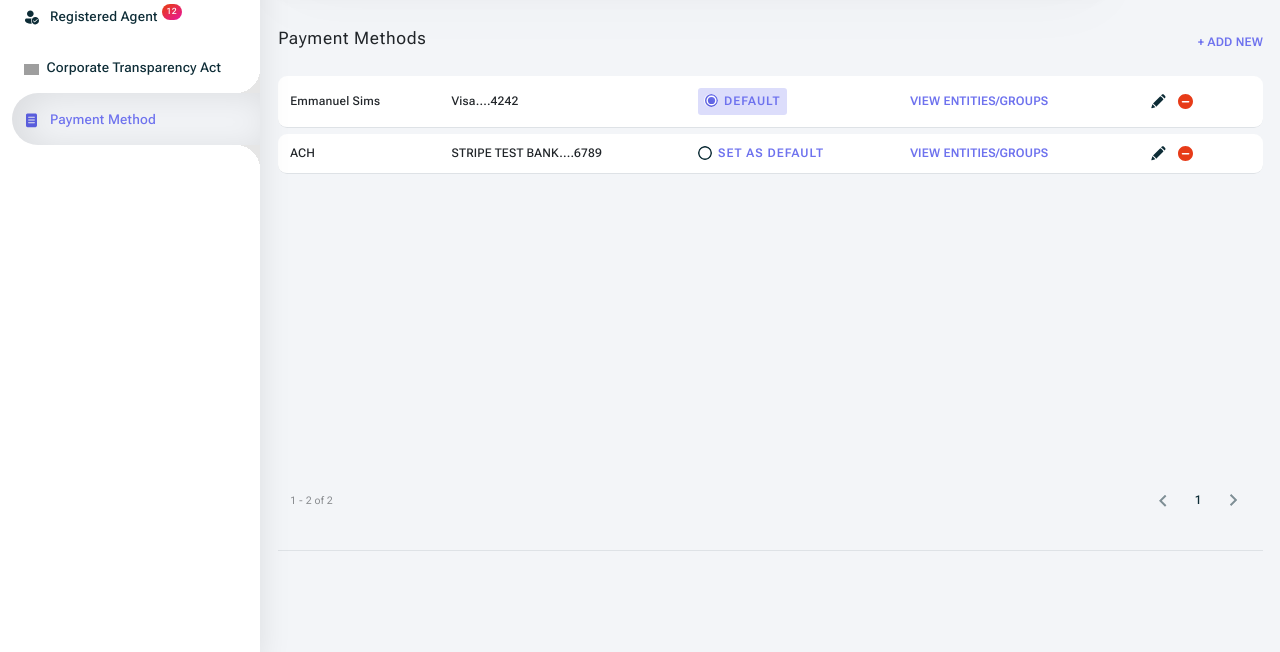
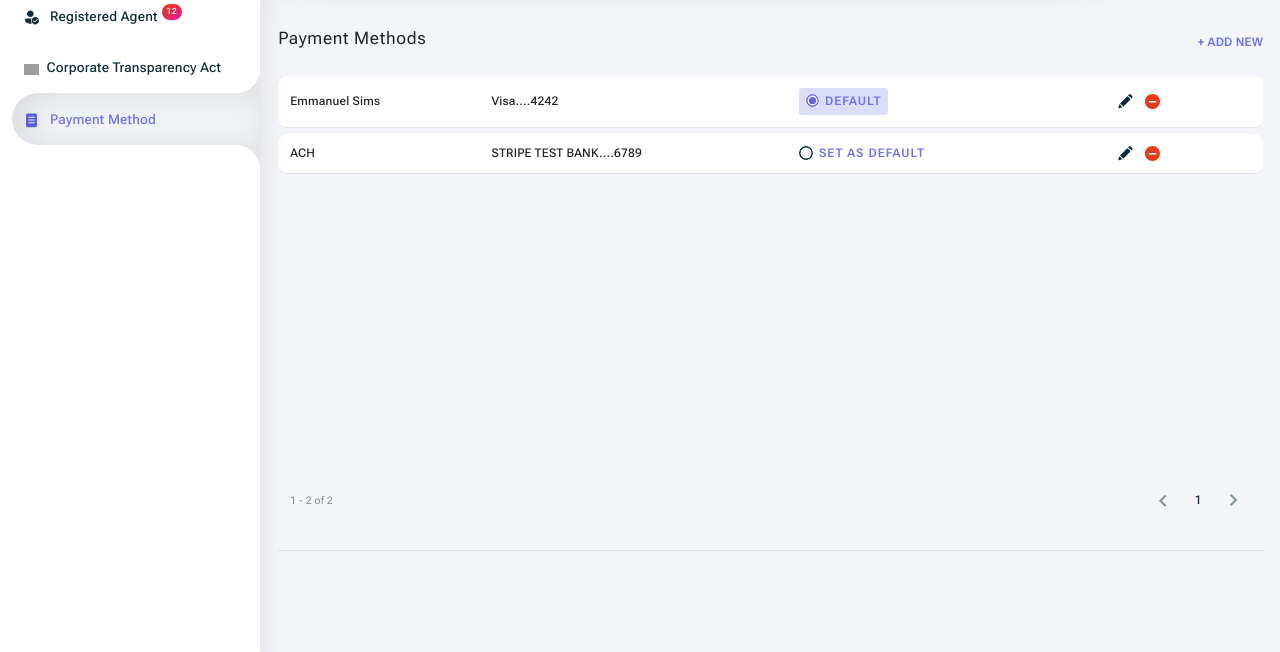
Before and after one commit to developervivek1/member-portal, a website: page report-payment.html in a window 1280 px wide. Shown: the part 148-800 px from the top of the page. Drawn offline with Linux system fonts and the light colour scheme; grey boxes are pictures that could not be loaded.

Commit message:
fix: removed view entity /groups details from payment table

```diff
--- a/report-payment.html
+++ b/report-payment.html
@@ -185,12 +185,7 @@
                                                 <td class="sorting_1">Emmanuel Sims</td>
                                                 <td>Visa....4242</td>
                                                 <td><span class="d-flex align-items-center"><span class="purple-bg-light p-2 rounded-1"><input type="radio" id="card-default-677" name="card" class="form-check-input default-card" data-ajax-url="http://13.64.144.136/qa/billing/card/default" value="677" checked=""><label class="form-check-label fs-6 text-capitalize text-purple my-0 ms-2" for="card-default-677">Default</label></span></span></td>
-                                                <td><a href="javascript:void(0)"
-                                                        style="text-decoration:none; color: var(--bs-purple)!important;"
-                                                        class="cursor-pointers text-purples  billing-payment-group"
-                                                        data-ajax-url="/qa/billing/payment/view/entities?payment_profile_id=683"
-                                                        data-ajax-delete-url="/qa/remove/group/cart" data-bs-toggle="modal"
-                                                        data-bs-target="#linkEntityModal">VIEW ENTITIES/GROUPS</a></td>
+                                                <td></td>
 
                                                 <td class="text-center"><span class="cursor-pointer d-flex">
                                                         <span class="icon icon-edit edit-document-name mx-3 cursor-pointer"
@@ -218,12 +213,7 @@
                                                         for="card-default-679">Set As Default</label>
                                                     </div>
                                                 </td>
-                                                <td><a href="javascript:void(0)"
-                                                        style="text-decoration:none; color: var(--bs-purple)!important;"
-                                                        class="cursor-pointers text-purples  billing-payment-group"
-                                                        data-ajax-url="/qa/billing/payment/view/entities?payment_profile_id=679"
-                                                        data-ajax-delete-url="/qa/remove/group/cart" data-bs-toggle="modal"
-                                                        data-bs-target="#linkEntityModal">VIEW ENTITIES/GROUPS</a></td>
+                                                <td></td>
 
                                                 <td class="text-center"><span class="cursor-pointer d-flex">
                                                         <span class="icon icon-edit edit-document-name mx-3 cursor-pointer"
```
